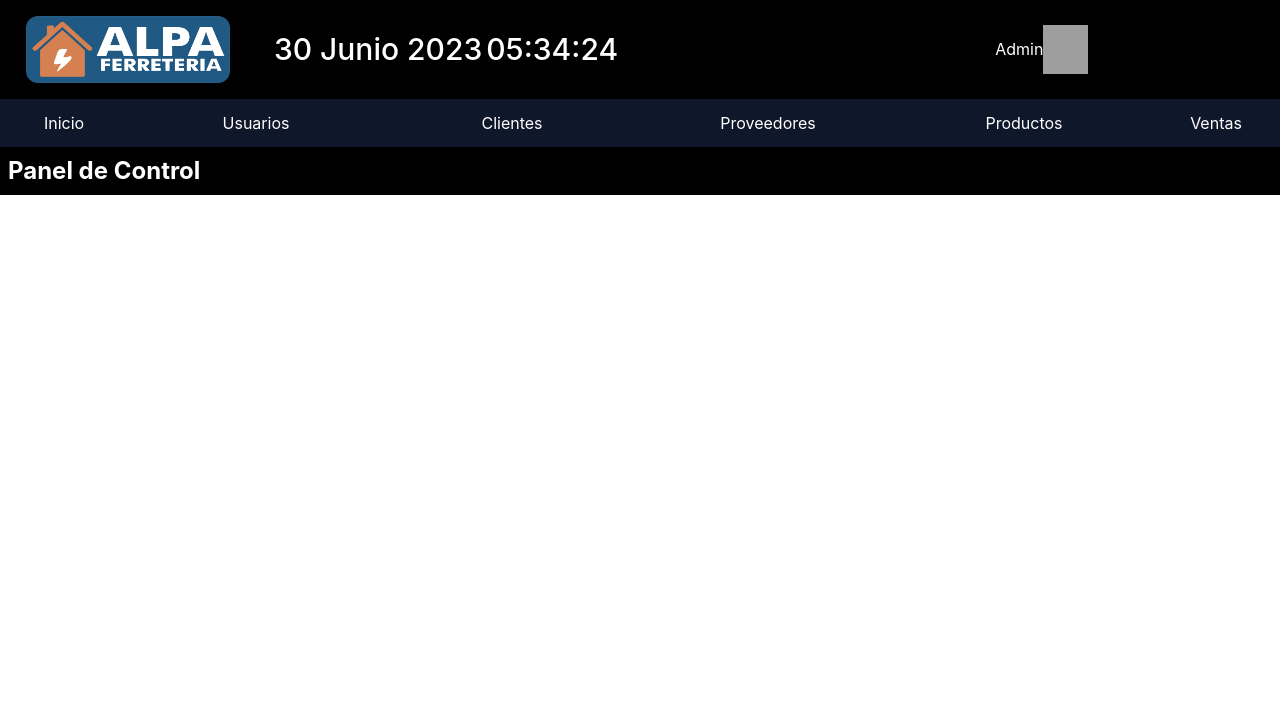
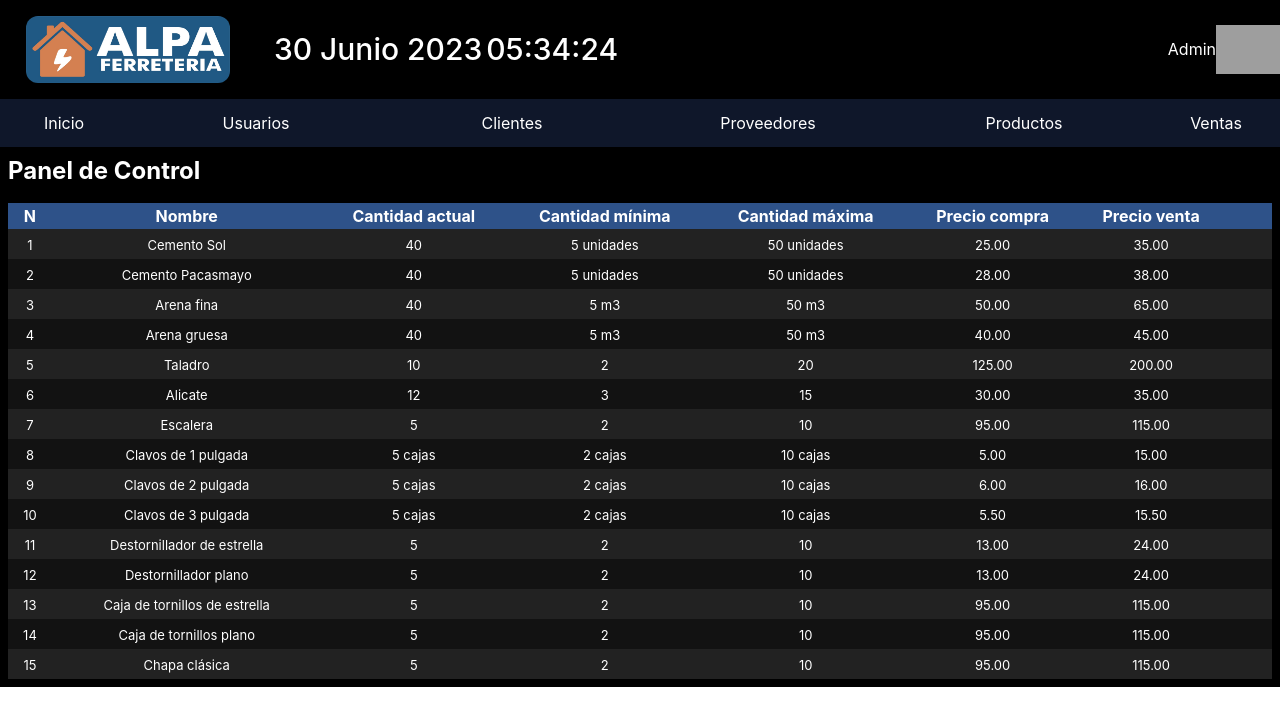
Before and after one commit to oscar-rojas-p/ferreteria_web, a React (Create React App) app: page /Administrador in a window 1280 px wide. Shown: the top 726 px of the page. Built offline with nearby package versions, Linux system fonts and the light colour scheme; grey boxes are pictures that could not be loaded.

Commit message:
modo administrador

```diff
--- a/src/app/components/BodyAdministrador.js
+++ b/src/app/components/BodyAdministrador.js
@@ -1,9 +1,26 @@
 
 export const BodyAdministrador = () =>{
+    const Productos =[
+        {codProducto:'1',nomProducto:'Cemento Sol',cantidadActual:'40',cantidadMinima:'5 unidades',cantidadMaxima:'50 unidades',precioCompra:'25.00',precioVenta:'35.00'},
+        {codProducto:'2',nomProducto:'Cemento Pacasmayo',cantidadActual:'40',cantidadMinima:'5 unidades',cantidadMaxima:'50 unidades',precioCompra:'28.00',precioVenta:'38.00'},
+        {codProducto:'3',nomProducto:'Arena fina',cantidadActual:'40',cantidadMinima:'5 m3',cantidadMaxima:'50 m3',precioCompra:'50.00',precioVenta:'65.00'},
+        {codProducto:'4',nomProducto:'Arena gruesa',cantidadActual:'40',cantidadMinima:'5 m3',cantidadMaxima:'50 m3',precioCompra:'40.00',precioVenta:'45.00'},
+        {codProducto:'5',nomProducto:'Taladro',cantidadActual:'10',cantidadMinima:'2',cantidadMaxima:'20',precioCompra:'125.00',precioVenta:'200.00'},
+        {codProducto:'6',nomProducto:'Alicate',cantidadActual:'12',cantidadMinima:'3',cantidadMaxima:'15',precioCompra:'30.00',precioVenta:'35.00'},
+        {codProducto:'7',nomProducto:'Escalera',cantidadActual:'5',cantidadMinima:'2',cantidadMaxima:'10',precioCompra:'95.00',precioVenta:'115.00'},
+        {codProducto:'8',nomProducto:'Clavos de 1 pulgada',cantidadActual:'5 cajas',cantidadMinima:'2 cajas',cantidadMaxima:'10 cajas',precioCompra:'5.00',precioVenta:'15.00'},
+        {codProducto:'9',nomProducto:'Clavos de 2 pulgada',cantidadActual:'5 cajas',cantidadMinima:'2 cajas',cantidadMaxima:'10 cajas',precioCompra:'6.00',precioVenta:'16.00'},
+        {codProducto:'10',nomProducto:'Clavos de 3 pulgada',cantidadActual:'5 cajas',cantidadMinima:'2 cajas',cantidadMaxima:'10 cajas',precioCompra:'5.50',precioVenta:'15.50'},
+        {codProducto:'11',nomProducto:'Destornillador de estrella',cantidadActual:'5',cantidadMinima:'2',cantidadMaxima:'10',precioCompra:'13.00',precioVenta:'24.00'},
+        {codProducto:'12',nomProducto:'Destornillador plano',cantidadActual:'5',cantidadMinima:'2',cantidadMaxima:'10',precioCompra:'13.00',precioVenta:'24.00'},
+        {codProducto:'13',nomProducto:'Caja de tornillos de estrella',cantidadActual:'5',cantidadMinima:'2',cantidadMaxima:'10',precioCompra:'95.00',precioVenta:'115.00'},
+        {codProducto:'14',nomProducto:'Caja de tornillos plano',cantidadActual:'5',cantidadMinima:'2',cantidadMaxima:'10',precioCompra:'95.00',precioVenta:'115.00'},
+        {codProducto:'15',nomProducto:'Chapa clásica',cantidadActual:'5',cantidadMinima:'2',cantidadMaxima:'10',precioCompra:'95.00',precioVenta:'115.00'},
+    ]
     return(
         <>
-            <div>
-                <div className="bg-slate-900">
+            <div className="bg-black">
+                <div className="bg-slate-900 ">
                     <nav className="">
                         <ul className="flex">
                             <li className="w-[10%] text-center hover:bg-slate-600 p-3 cursor-pointer">Inicio</li>
@@ -20,6 +37,49 @@ export const BodyAdministrador = () =>{
                         <label className="text-2xl font-bold ">Panel de Control</label>
                     </div>
                 </div>
+                <div className="p-2 h-[100%]">
+                    <table className="table">
+                        <thead>
+                            <th className="bg-[#2e5289]">N</th>
+                            <th className="bg-[#2e5289]">Nombre</th>
+                            <th className="bg-[#2e5289]">Cantidad actual</th>
+                            <th className="bg-[#2e5289]">Cantidad mínima</th>
+                            <th className="bg-[#2e5289]">Cantidad máxima</th>
+                            <th className="bg-[#2e5289]">Precio compra</th>
+                            <th className="bg-[#2e5289]">Precio venta</th>
+                            <th className="bg-[#2e5289]"></th>
+                            <th className="bg-[#2e5289]"></th>
+                        </thead>
+                        <tbody>
+                            {
+                                Productos.map((data,i)=>{
+                                    return(
+                                        <tr>
+                                            <td className="text-center">{i+1}</td>
+                                            <td className="text-center">{data.nomProducto}</td>
+                                            <td className="text-center">{data.cantidadActual}</td>
+                                            <td className="text-center">{data.cantidadMinima}</td>
+                                            <td className="text-center">{data.cantidadMaxima}</td>
+                                            <td className="text-center">{data.precioCompra}</td>
+                                            <td className="text-center">{data.precioVenta}</td>
+                                            <td className="text-center">
+                                                {/* <button className="bg-blue-600 rounded-md py-1 px-[5px] flex justify-center hover:bg-blue-400">
+                                                    <i className="fa fa-pencil-square-o text-[15px] text-white " aria-hidden="true" ></i>
+                                                </button> */}
+                                            </td>
+                                            <td className="text-center">
+                                                {/* <button className="bg-red-500 rounded-md py-1 px-[5px] flex justify-center hover:bg-blue-400">
+                                                    <i className="fa fa-trash text-[15px] text-white" aria-hidden="true"></i>
+                                                </button> */}
+                                            </td>
+                                        </tr>
+                                    )
+
+                                })
+                            }
+                        </tbody>
+                    </table>
+                </div>
             </div>
         </>
     )
--- a/src/app/components/CabeceraAdministrador.js
+++ b/src/app/components/CabeceraAdministrador.js
@@ -4,7 +4,7 @@ import logoEmpresa from '../../assets/css/images/Logo.jpeg'
 export const CabeceraAdministrador = ()=>{
     return(
         <>
-            <header className='w-full h-[20%] '>
+            <header className='w-full h-[30%] '>
                 <div className="flex">
                     <div className='w-[20%] py-2 flex justify-center items-center'>
                         <img src={logoEmpresa} className='rounded-xl w-[80%] h-[80%]'></img>
@@ -13,7 +13,7 @@ export const CabeceraAdministrador = ()=>{
                         <label className='text-3xl font-medium  text-white'>{ObtenerFechaHoraActual()}</label>
                         <Timer></Timer>
                     </div>
-                    <div className='flex justify-end items-center'>
+                    <div className='flex justify-end items-center w-[50%]'>
                         <label>Admin</label>
                         <img src='https://cdn-icons-png.flaticon.com/512/6326/6326055.png' className='w-[10%] h-[50%]'></img>
                     </div>
--- a/src/app/pages/Administrador.js
+++ b/src/app/pages/Administrador.js
@@ -1,14 +1,14 @@
 import React from "react";
 import { CabeceraAdministrador } from "../components/CabeceraAdministrador"
 import { BodyAdministrador } from "../components/BodyAdministrador";
+import { LayoutMaster } from "../modules/layout/LayoutMaster";
 export const  Administrador = ()=>{
     return(
         <>
-
-            <CabeceraAdministrador></CabeceraAdministrador>
-            <BodyAdministrador></BodyAdministrador>
-
-            <div className="w-full bg-white"></div>
+            <LayoutMaster>
+                <CabeceraAdministrador></CabeceraAdministrador>
+                <BodyAdministrador></BodyAdministrador>
+            </LayoutMaster>
         </>
     )
 }
```
